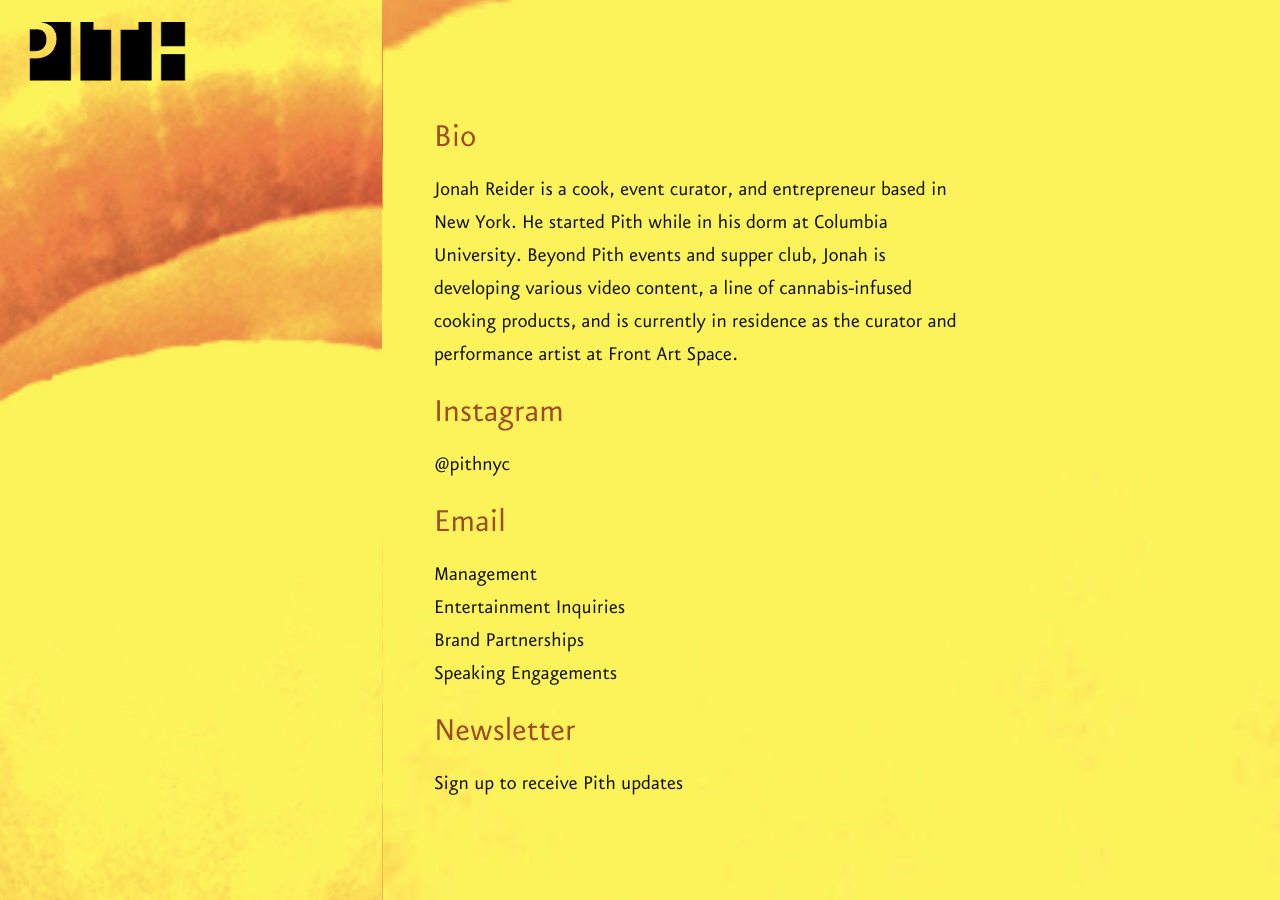
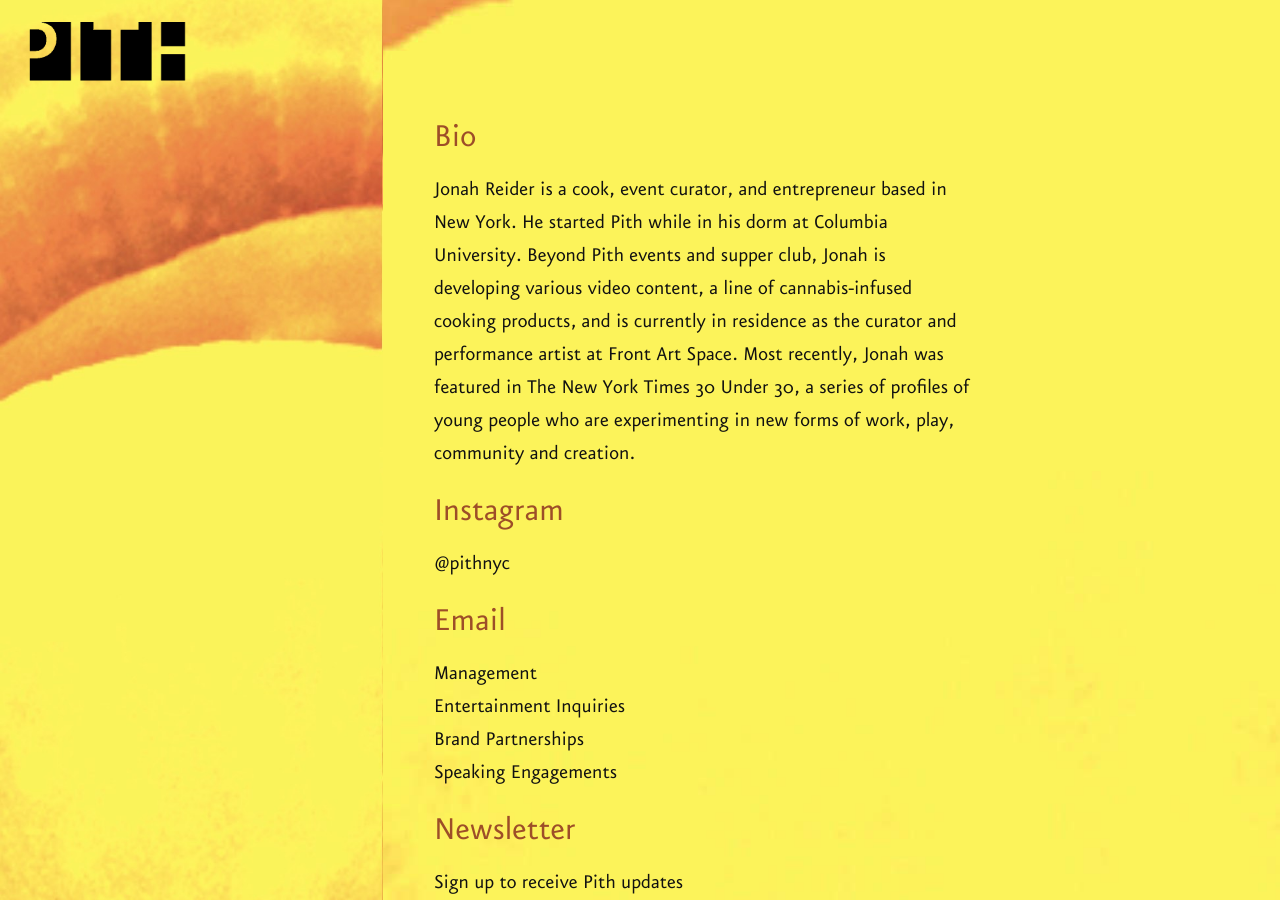
Before and after one commit to zoe-pith/pith-site, a Jekyll site: the page built from contact.md, in a window 1280 px wide. Built offline with Jekyll 4.4.1, drawn with Linux system fonts in a browser that asks for light colours.

Commit message:
add 30 under 30 to contact

```diff
--- a/contact.md
+++ b/contact.md
@@ -7,7 +7,7 @@
 
 ## Bio
 
-Jonah Reider is a cook, event curator, and entrepreneur based in New York. He started Pith while in his dorm at Columbia University. Beyond Pith events and supper club, Jonah is developing various video content, a line of cannabis-infused cooking products, and is currently in residence as the curator and performance artist at [Front Art Space](http://www.frontartspace.com/).
+Jonah Reider is a cook, event curator, and entrepreneur based in New York. He started Pith while in his dorm at Columbia University. Beyond Pith events and supper club, Jonah is developing various video content, a line of cannabis-infused cooking products, and is currently in residence as the curator and performance artist at [Front Art Space](http://www.frontartspace.com/). Most recently, Jonah was featured in The New York Times 30 Under 30, a series of profiles of young people who are experimenting in new forms of work, play, community and creation.
 
 ## Instagram
 [@pithnyc](http://www.instagram.com/pithnyc)
```
